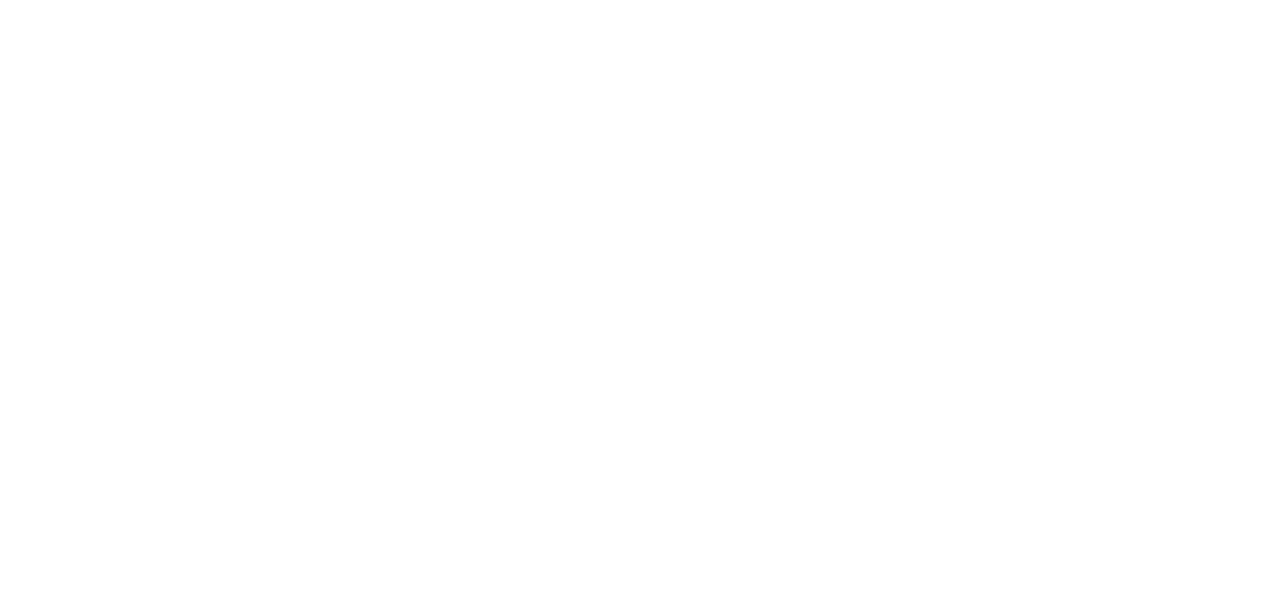
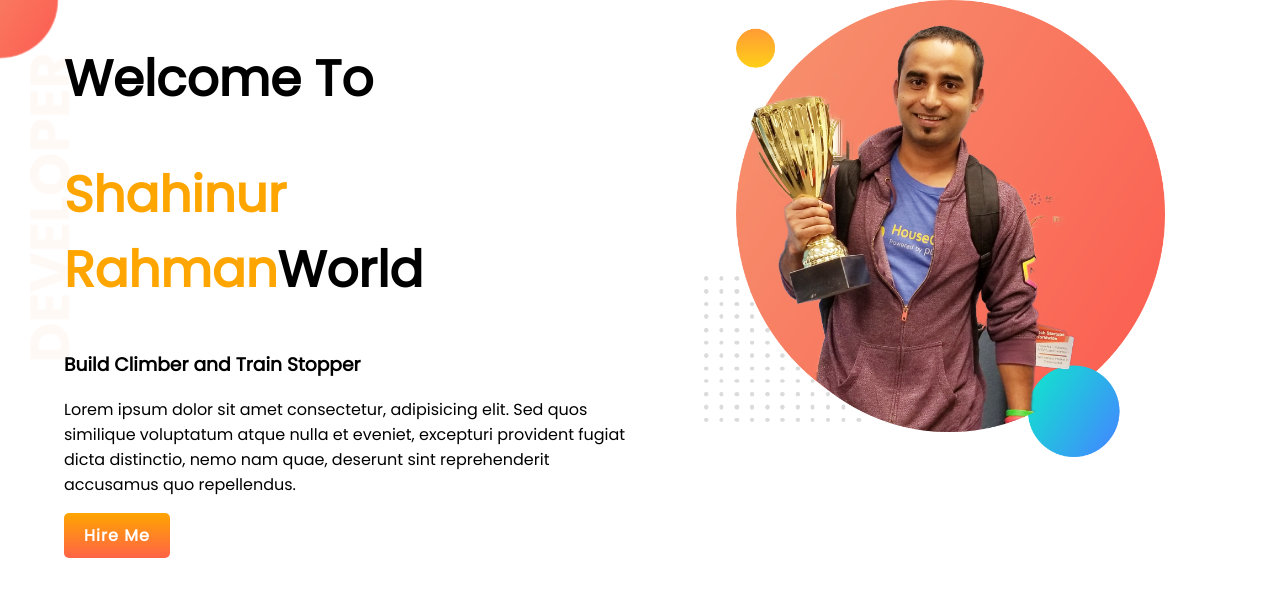
Before and after one commit to shahinurrahman22004/developer-portfolio, a plain HTML site: page index.html in a window 1280 px wide. Drawn offline with Linux system fonts and the light colour scheme.

Commit message:
top area added

```diff
--- a/index.html
+++ b/index.html
@@ -5,9 +5,28 @@
     <meta http-equiv="X-UA-Compatible" content="IE=edge">
     <meta name="viewport" content="width=device-width, initial-scale=1.0">
     <title>Shahinur Rahman Portfolio</title>
+
+    <link rel="preconnect" href="https://fonts.googleapis.com">
+<link rel="preconnect" href="https://fonts.gstatic.com" crossorigin>
+<link href="https://fonts.googleapis.com/css2?family=Poppins&display=swap" rel="stylesheet">
     <link rel="stylesheet" href="style.css">
 </head>
 <body>
 
+    <section class="top-bannar">
+        <div class="half-width">
+            <h1>Welcome To</h1>
+            <h1><span class="orange-color">Shahinur Rahman</span>World</h1>
+            <h3>Build Climber and Train Stopper</h3>
+            <p>Lorem ipsum dolor sit amet consectetur, adipisicing elit. Sed quos similique voluptatum atque nulla et eveniet, excepturi provident fugiat dicta distinctio, nemo nam quae, deserunt sint reprehenderit accusamus quo repellendus.</p>
+            <a class="hire-me-btn" target="_blank" href="#">Hire Me</a>
+        </div>
+
+        <div class="half-width">
+            <img src="images/jhankar.png" alt="">
+        </div>
+    </section>
+
+
 </body>
 </html>
--- a/style.css
+++ b/style.css
@@ -0,0 +1,42 @@
+body {
+    font-family: 'Poppins', sans-serif;
+    margin: 0;
+    padding: 0pc;
+}
+
+
+h1 {
+    font-size: 50px;
+}
+.orange-color{
+    color: orange;
+}
+
+
+.top-bannar {
+    background-image: url(images/top-banner.png);
+    background-repeat: no-repeat;
+}
+section {
+    display: flex;
+}
+
+.half-width {
+    width: 50%;
+    padding-left: 5%;
+}
+
+.half-width img {
+    width: 80%;
+}
+
+.hire-me-btn {
+    text-decoration: none;
+    display: inline-block;
+    padding: 10px 20px;
+    color: #fff;
+    background-image: linear-gradient(orange, tomato);
+    font-weight: 700;
+    letter-spacing: 1px;
+    border-radius: 5px;
+}
```
Also changed, not shown: images/dream-bg.png (added), images/exp-bg.png (added), images/jhankar.png (added), images/jhankar2.png (added), images/my-bg.png (added), images/my-bg2 (2).png (added), images/my-bg2.png (added), images/top-banner.png (added).
